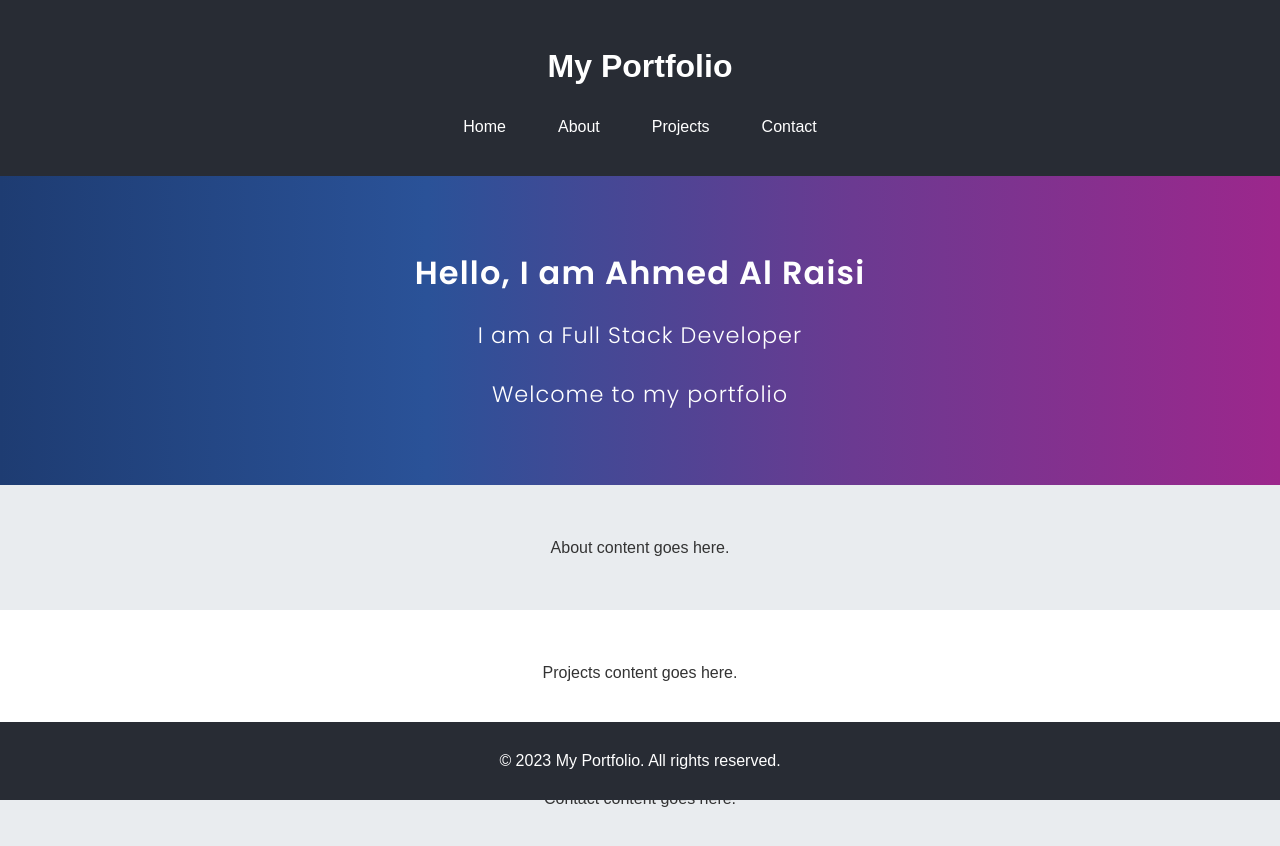
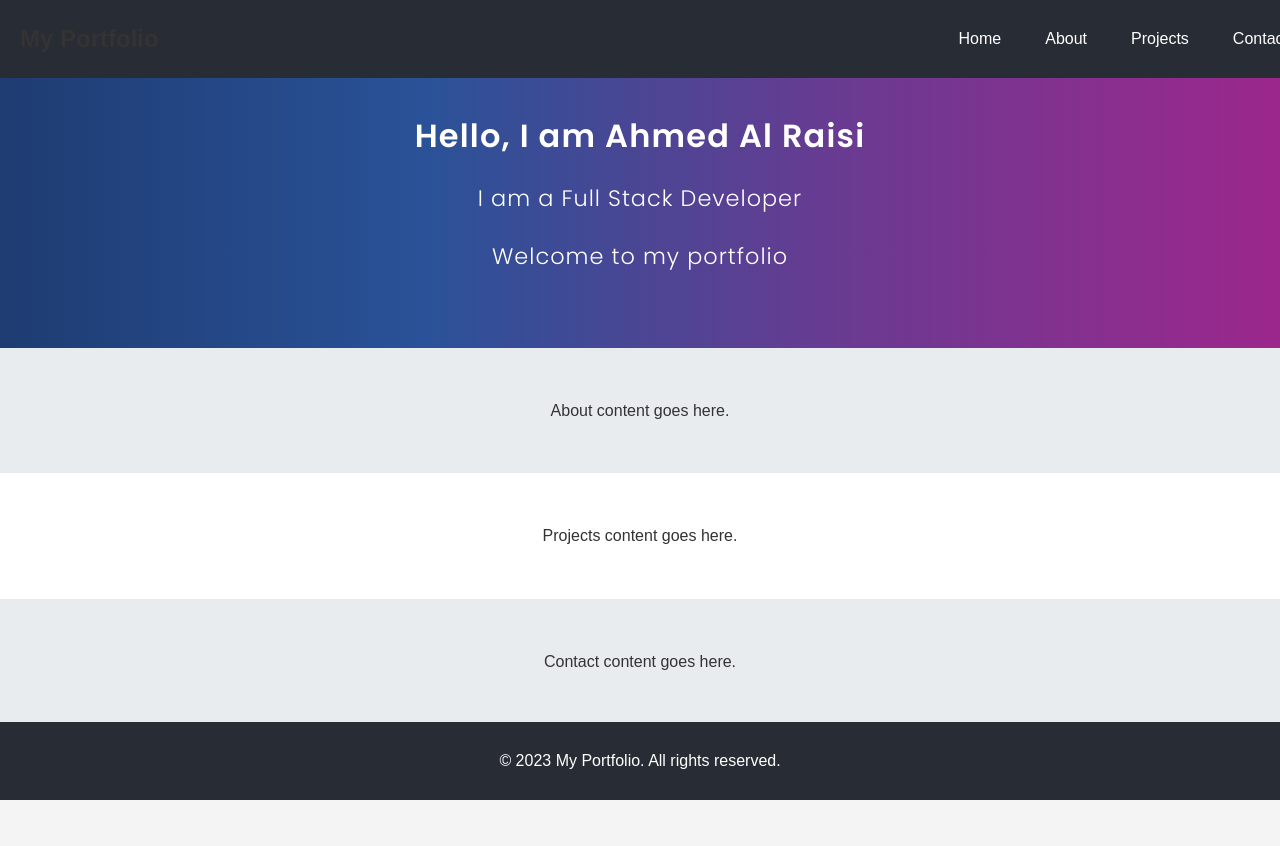
Before and after one commit to AhmedRaisi/PersonalPortfolio, a React (Create React App) app in the folder client/: page / in a window 1280 px wide. Shown: the top 846 px of the page. After the commit the page ends 800 px from the top, so only its background shows below. Built offline with nearby package versions, Linux system fonts and the light colour scheme.

Commit message:
fixed formatting

```diff
--- a/client/src/App.js
+++ b/client/src/App.js
@@ -11,13 +11,13 @@ function App() {
   return (
     <div className="App">
       <Header />
-
+    <div className="main-content">
       <Home />
       <About />
       <Projects />
       <Contact />
       {/* ... More sections as needed */}
-
+    </div>
       <Footer />
     </div>
   );
--- a/client/src/components/Header/styles.css
+++ b/client/src/components/Header/styles.css
@@ -1,15 +1,24 @@
 .header {
+  position: fixed;
+  top: 0;
+  width: 100%;
   background-color: #282c34;
-    padding: 20px 0;
-    text-align: center;
-    color: white;
+  padding: 10px 20px;  /* Reduced padding */
+  display: flex;
+  align-items: center;
+  justify-content: space-between;
+  z-index: 1000;
+}
+
+h1 {
+  margin: 0;
+  font-size: 24px; /* Reduced font size, adjust to your liking */
 }
 
 .navbar {
   list-style-type: none;
   padding: 0;
   display: flex;
-    justify-content: center;
   gap: 20px;
 }
 
@@ -20,11 +29,16 @@
 .navbar a {
   text-decoration: none;
   color: white;
-    padding: 8px 16px;
+  padding: 6px 12px;   /* Slightly reduced padding */
   border-radius: 4px;
   transition: background-color 0.3s;
+  font-size: 16px;     /* Adjust font size if needed */
 }
 
 .navbar a:hover {
   background-color: rgba(255, 255, 255, 0.1);
 }
+
+.main-content {
+  padding-top: 60px; /* Increased padding to compensate for header size. Adjust as needed. */
+}
--- a/client/src/index.css
+++ b/client/src/index.css
@@ -11,3 +11,7 @@ code {
   font-family: source-code-pro, Menlo, Monaco, Consolas, 'Courier New',
     monospace;
 }
+
+.main-content {
+  padding-top: 60px;  /* Adjust this value based on your header's height */
+}
```
Lines whose indentation alone changed are shown as unchanged.
